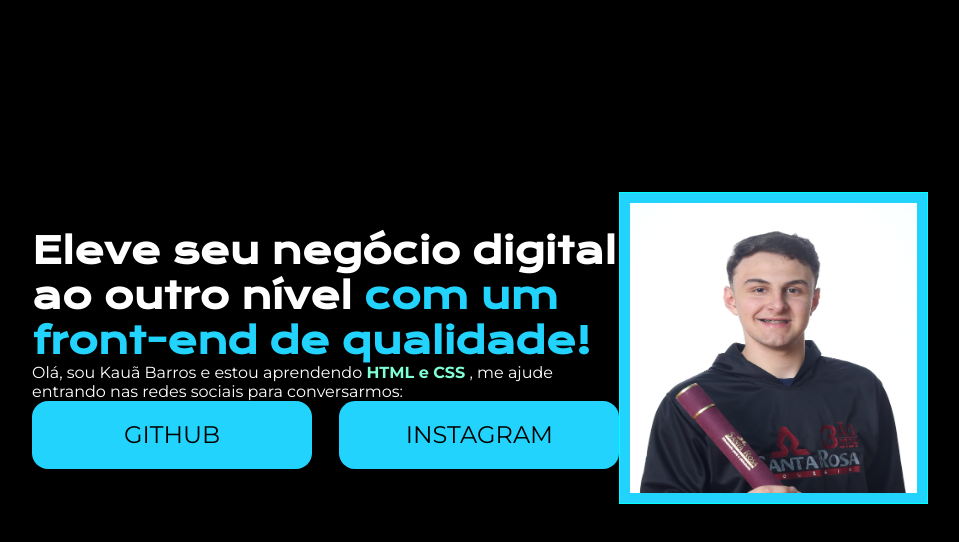
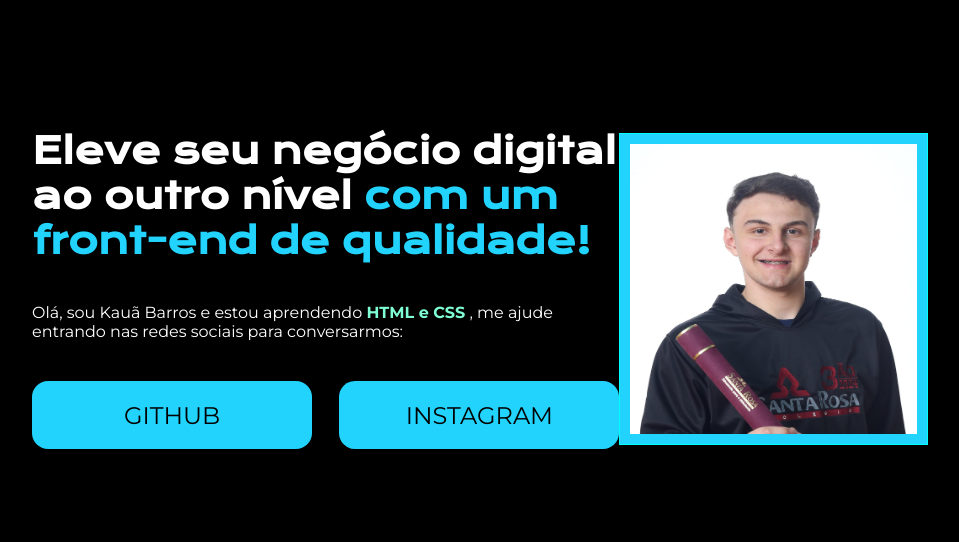
Before and after one commit to Kauaab/PrimeiroTrabalhocss, a plain HTML site: page index.html in a window 1280 px wide. Shown: the whole page, without its empty margins (160-1119 px from the left). Drawn offline with nearby package versions, Linux system fonts and the light colour scheme.

Commit message:
Trabalho concluído
Aqui vemos o trabalho pronto, uma página simples, porem com um grande avanço de conhecimento

```diff
--- a/style.css
+++ b/style.css
@@ -19,7 +19,7 @@
         color: #22D4FD;
     }
     .apresentacao {
-        margin: 15%;
+        margin: 10% 15%;
         display: flex;
         align-items: center;
         justify-content: space-between;
@@ -37,6 +37,9 @@
     .apresentacao__conteudo{
         width: 615px;
         font-family: "Krona One", sans-serif;
+        display: flex;
+        flex-direction: column;
+        gap: 40px;
     }
     .apresentacao__titulo{
         font-size: 36px;
```
Also changed, not shown: 1 other file.
